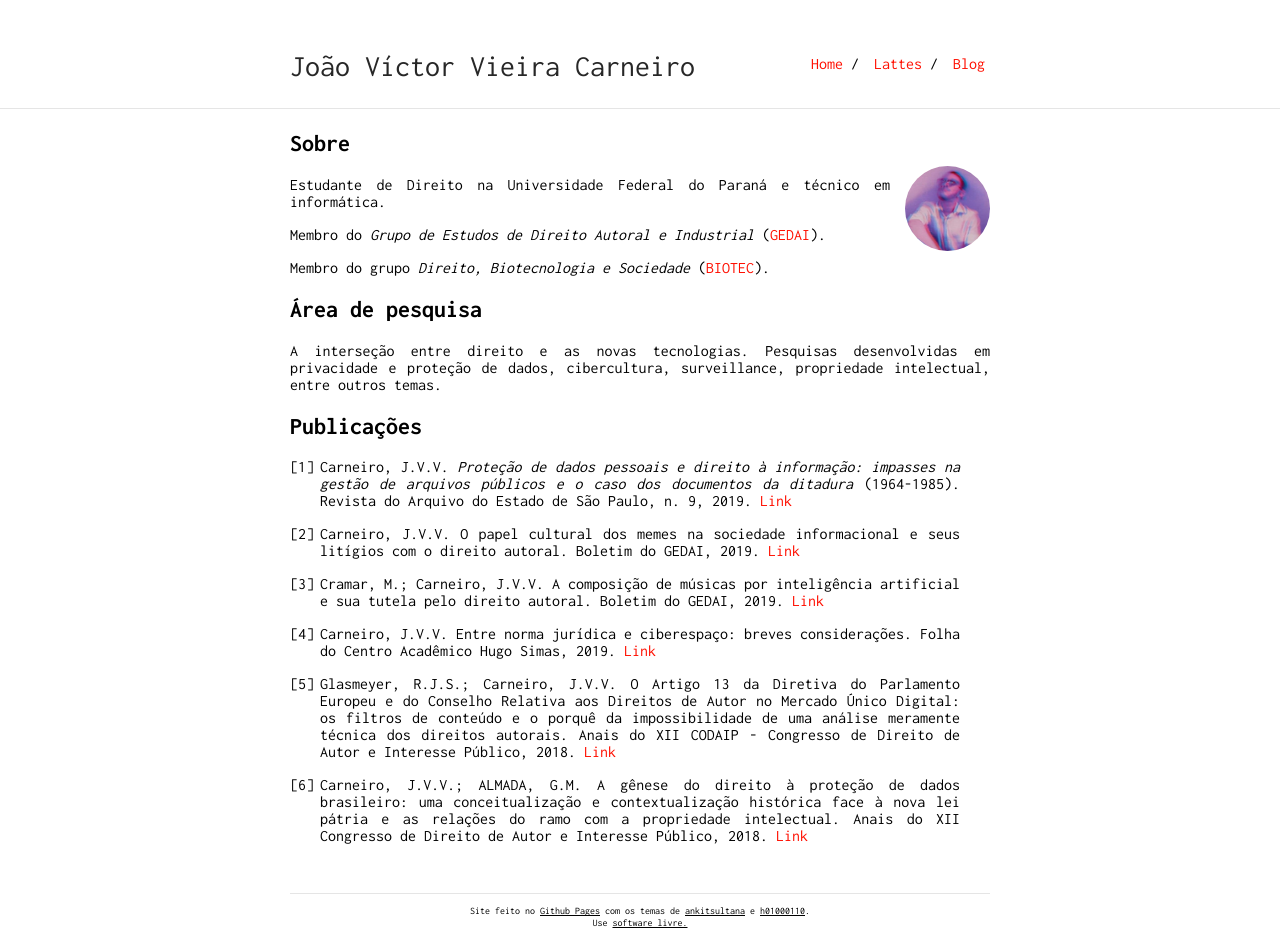
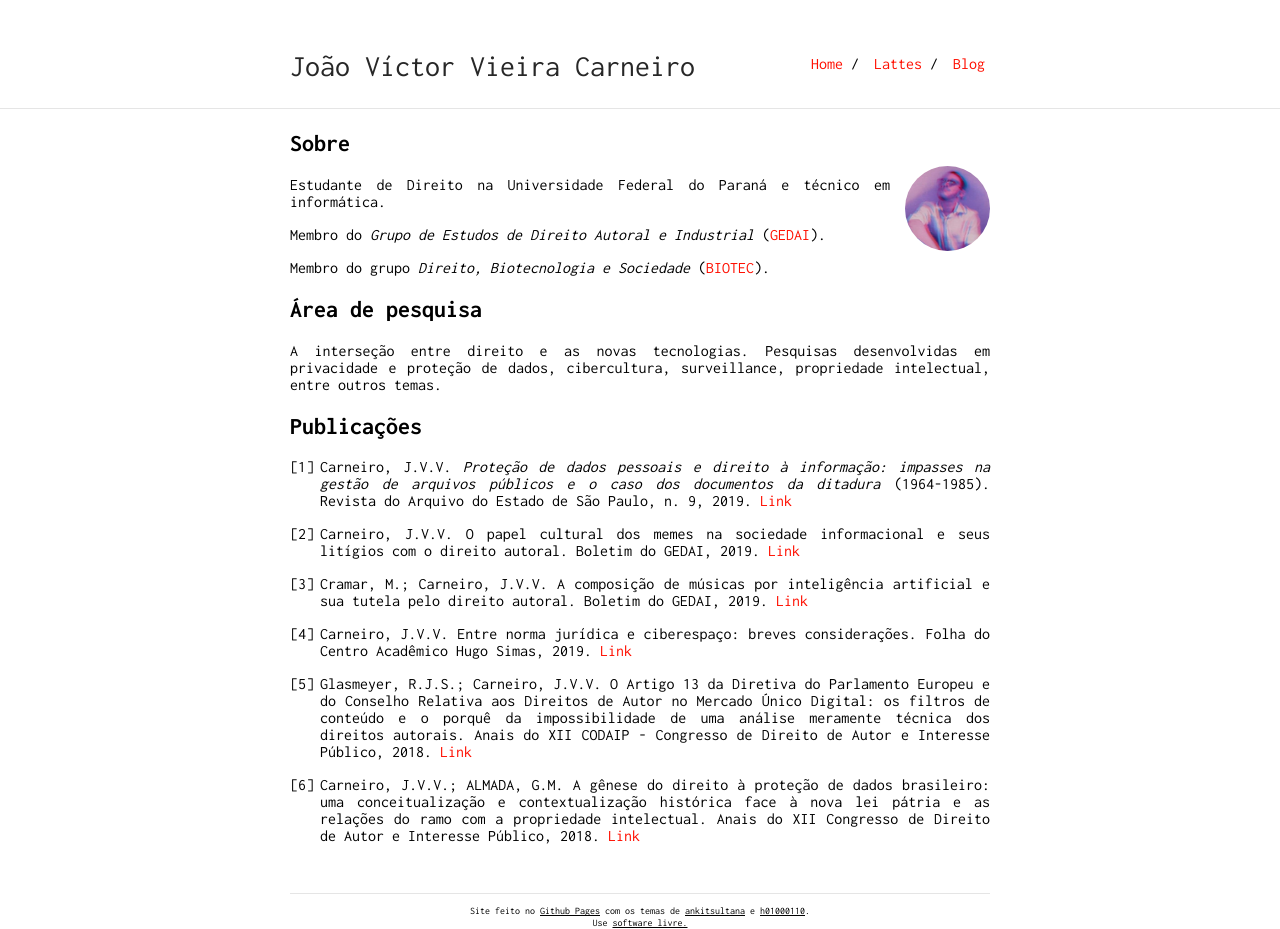
Before and after one commit to joaovvcarneiro/joaovvcarneiro.github.io, a Jekyll site: the page built from index.md, in a window 1280 px wide. Built offline with Jekyll 4.4.1, drawn with Linux system fonts in a browser that asks for light colours.

Commit message:
Update typography.scss

```diff
--- a/_sass/typography.scss
+++ b/_sass/typography.scss
@@ -21,7 +21,7 @@
         padding: 0 20px 0 20px;;
     }
     ol {
-        padding: 0 30px 0 30px;
+        padding: 0 0 0 30px;
     }
     ol > li:before {
         content: "[" counter(list, decimal) "] ";
```
